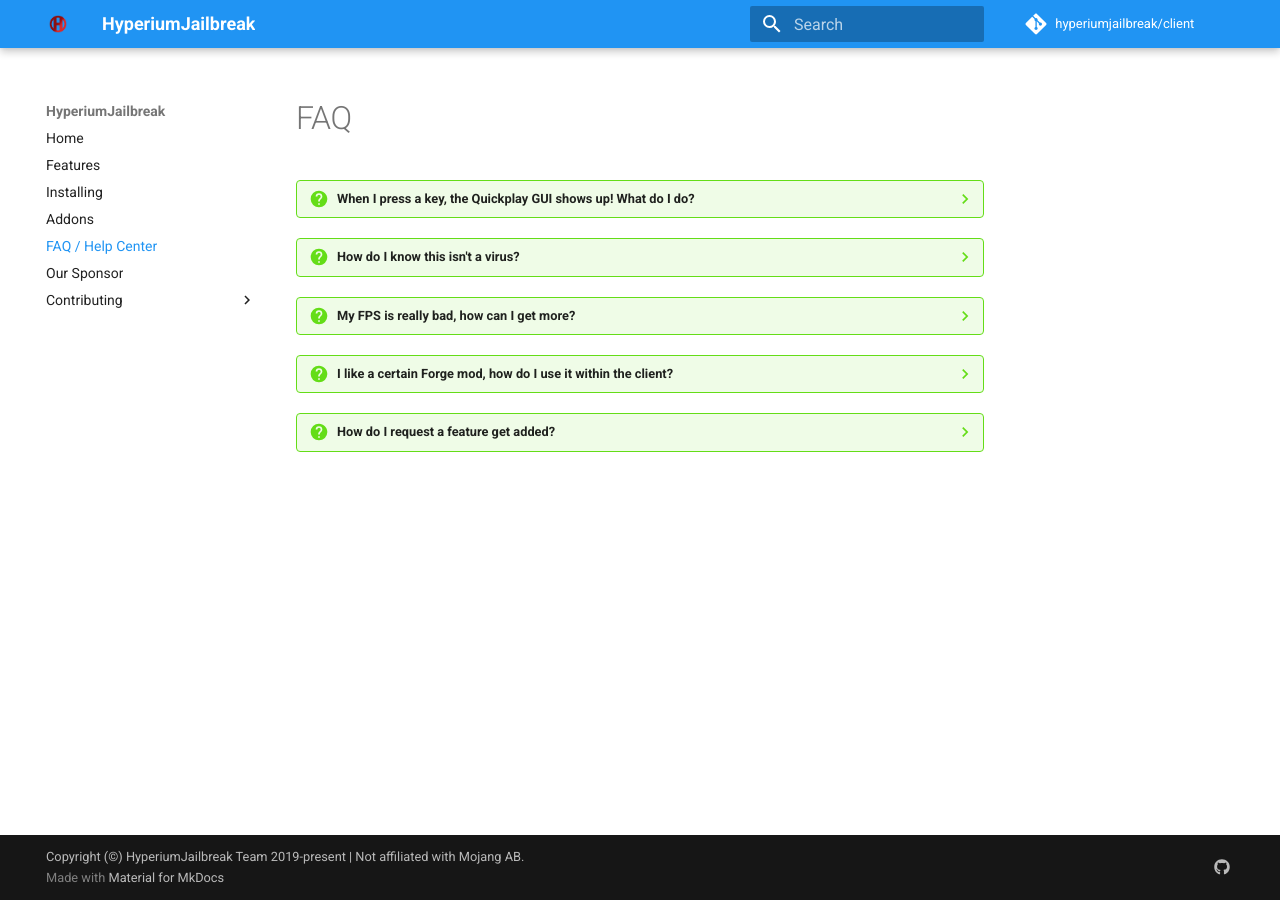
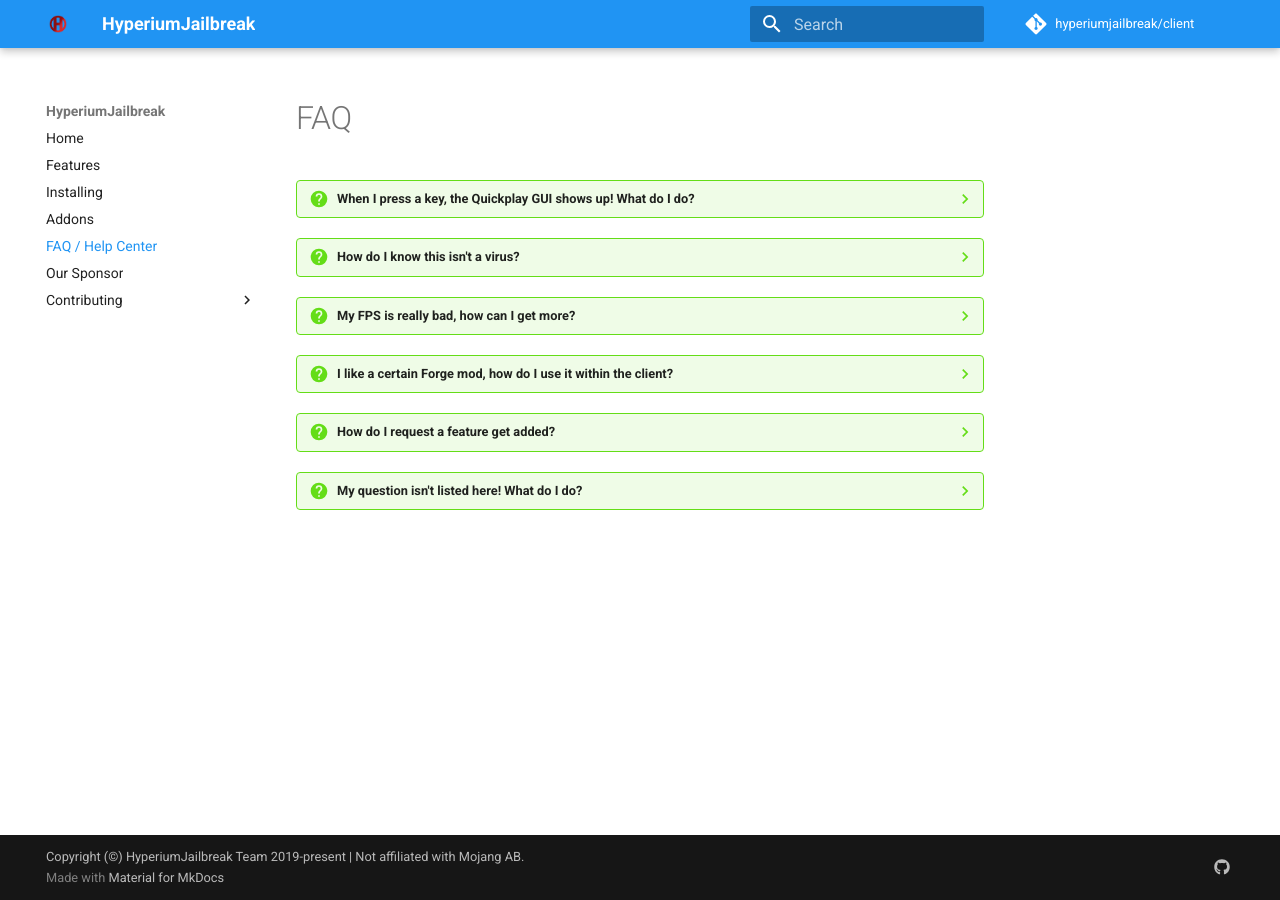
Before and after one commit to hyperiumjailbreak/hyperiumjailbreak.github.io, an MkDocs documentation site: the page built from docs/faq.md, in a window 1280 px wide. Built offline with MkDocs 1.6.1 and Material for MkDocs 9.7.7, drawn with Linux system fonts in a browser that asks for light colours; comment, search, counter and statistics services are not loaded.

Commit message:
new faq question

```diff
--- a/docs/faq.md
+++ b/docs/faq.md
@@ -22,3 +22,7 @@
     [here](https://github.com/hyperiumjailbreak/client/issues),
     or, you can [email the project team](mailto:me@rdil.rocks).
     Thank you for your feedback!
+
+??? question "My question isn't listed here! What do I do?"
+    See the answer for the `"How do I request a feature get added?"`
+    question.
```
